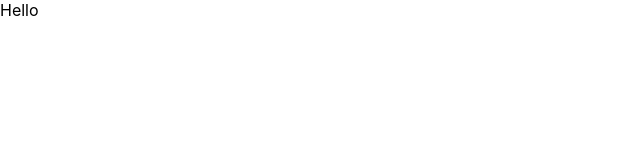
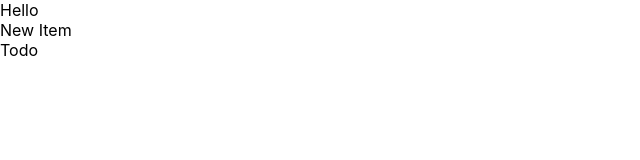
Before and after one commit to hentschellj/todo-list, a React (Create React App) app: page / in a window 1280 px wide. Shown: the top 160 px of the page, without its empty margins (0-640 px from the left). Built offline with nearby package versions, Linux system fonts and the light colour scheme.

Commit message:
Linked NewItem and Todo components to TodoApp component

```diff
--- a/src/components/TodoApp.js
+++ b/src/components/TodoApp.js
@@ -1,9 +1,15 @@
 import React from 'react'
+import NewItem from './NewItem'
+import Todo from './Todo'
 
 export default class TodoApp extends React.Component {
   render() {
     return (
-      <div>Hello</div>
+      <div>
+        Hello
+        <NewItem />
+        <Todo />
+      </div>
     )
   }
 }
```
